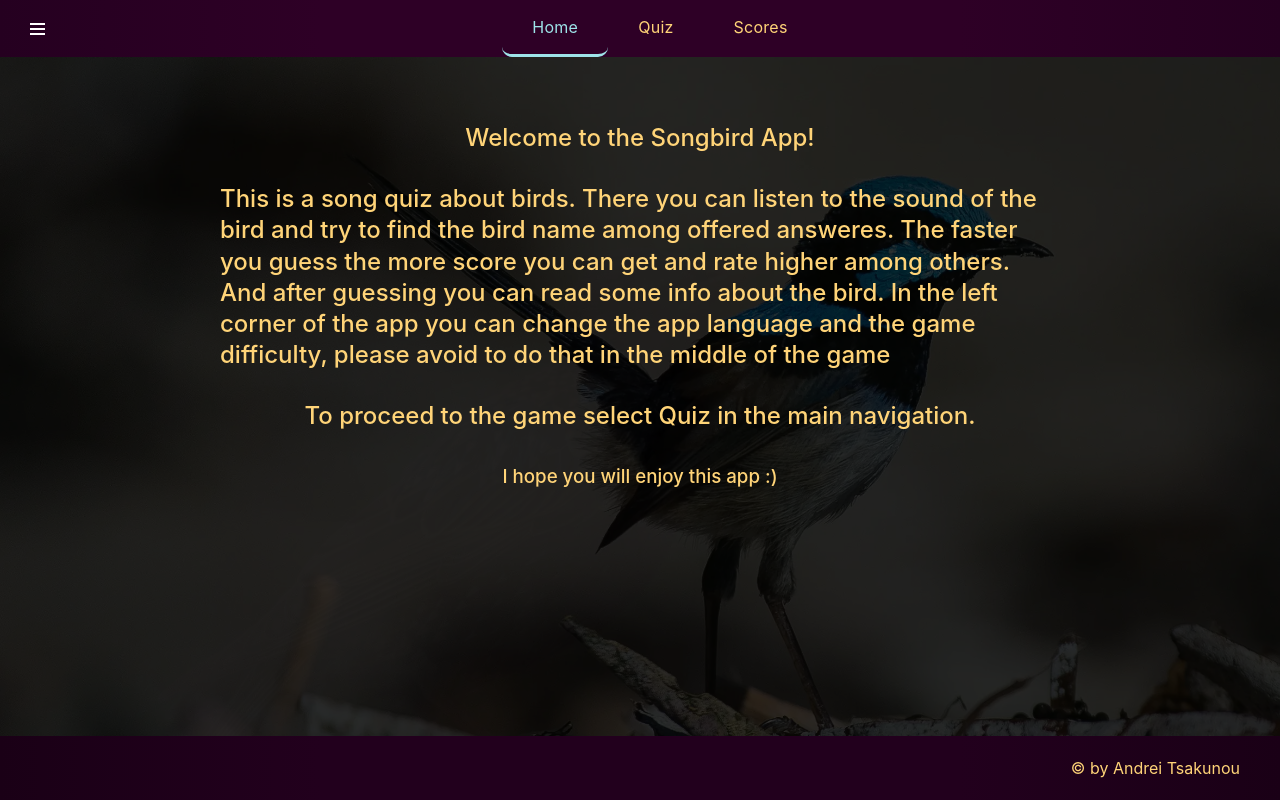
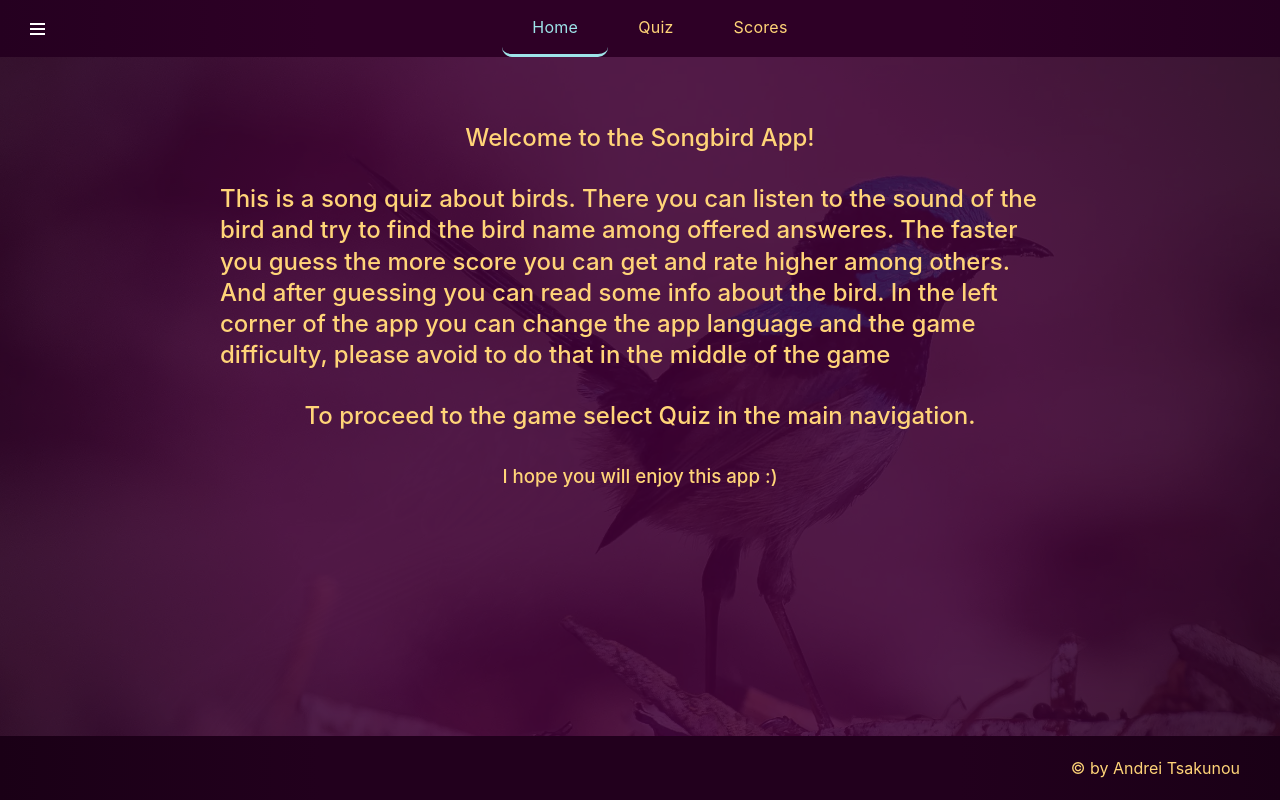
Before and after one commit to ts-andrey/23-react-projects, a React (Vite) app in the folder songbird/: page / in a window 1280 px wide. Built offline with nearby package versions, Linux system fonts and the light colour scheme.

Commit message:
fix: fix bg issue

```diff
--- a/songbird/src/pages/Root.module.css
+++ b/songbird/src/pages/Root.module.css
@@ -7,7 +7,6 @@
 
   overflow: hidden;
 
-  background-color: #000;
 }
 
 
--- a/songbird/src/pages/Welcome.module.css
+++ b/songbird/src/pages/Welcome.module.css
@@ -18,7 +18,6 @@
 
 
 .bg {
-  opacity: .2;
   position: absolute;
   top: 0;
   left: 0;
@@ -26,6 +25,7 @@
   width: 100vw;
   height: 100vh;
 
+  opacity: .15;
   animation: changeBg 30s infinite cubic-bezier(0.785, 0.135, 0.15, 0.86);
 }
 
```
